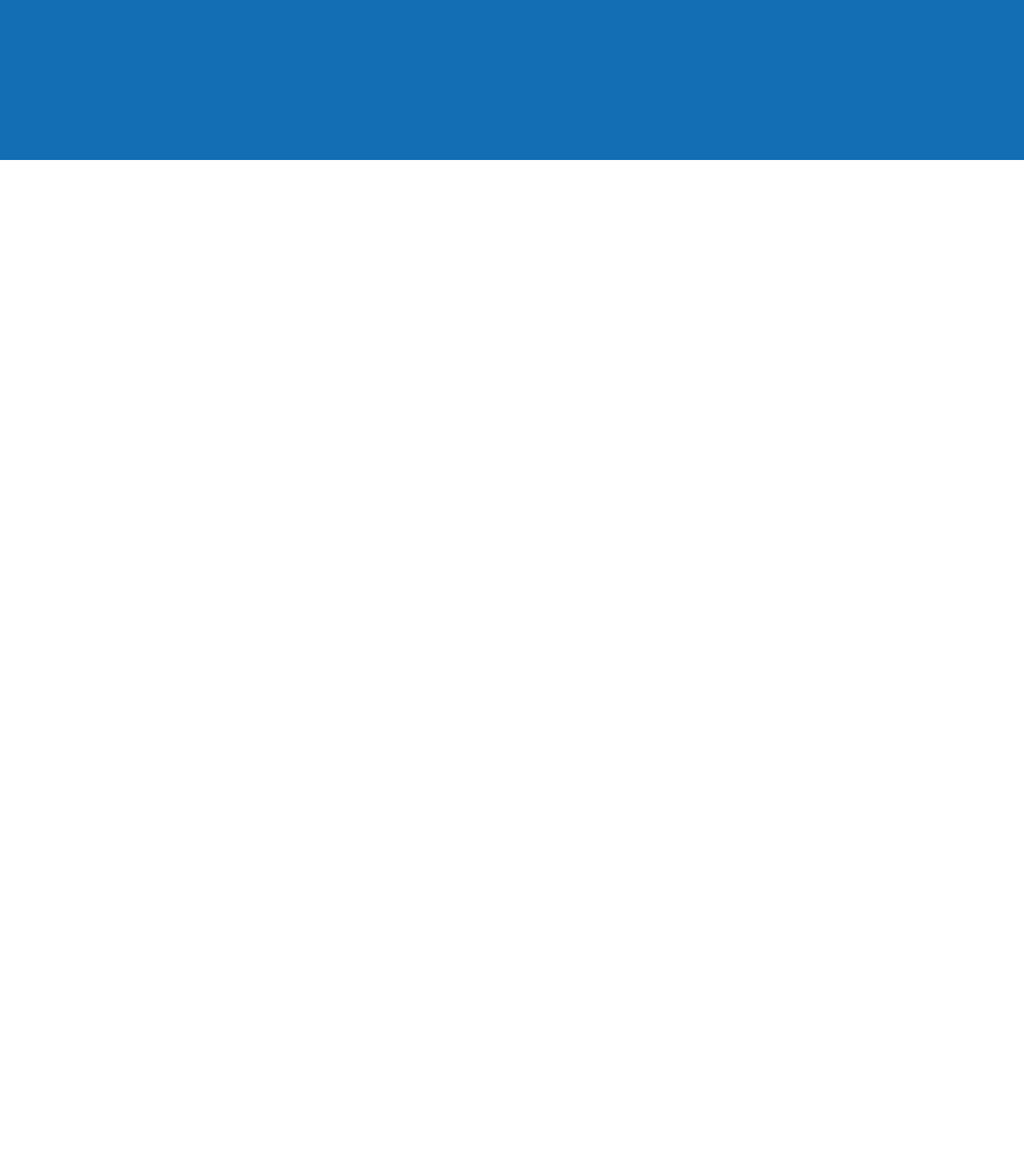
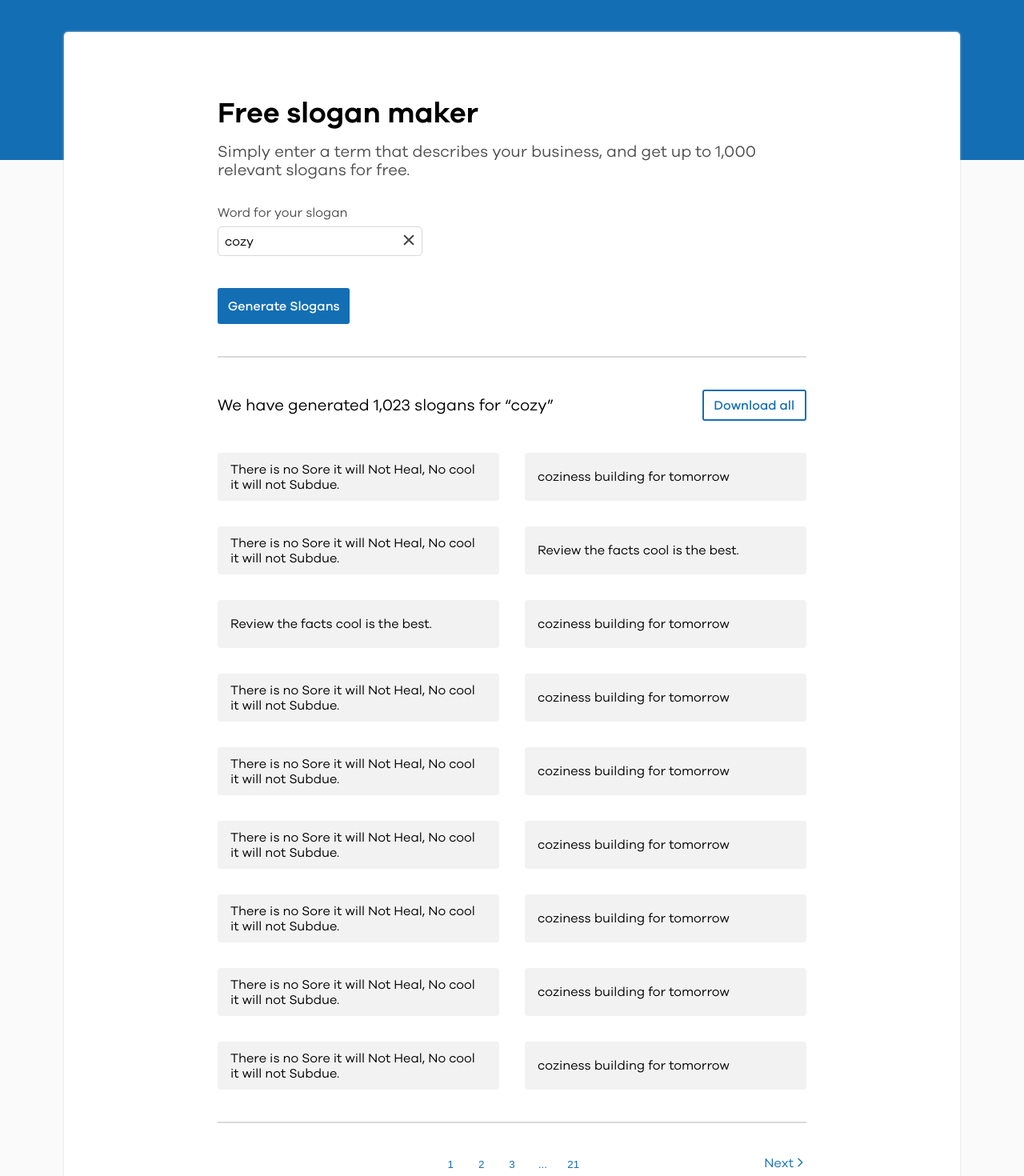
Before and after one commit to aman11s/dukaan-assignment, a React (Create React App) app: page / in a window 1280 px wide. Shown: the part 120-1590 px from the top of the page at 80% size. Before the commit the page ends 800 px from the top, so only its background shows below. Built offline with nearby package versions, Linux system fonts and the light colour scheme.

Commit message:
feat : add slogan maker comp

```diff
--- a/package.json
+++ b/package.json
@@ -8,6 +8,7 @@
     "@testing-library/user-event": "^13.5.0",
     "react": "^18.2.0",
     "react-dom": "^18.2.0",
+    "react-icons": "^4.6.0",
     "react-scripts": "5.0.1",
     "web-vitals": "^2.1.4"
   },
--- a/src/App.css
+++ b/src/App.css
@@ -0,0 +1,47 @@
+.max-app-width {
+  max-width: 70rem;
+}
+
+.light-font-color {
+  color: var(--light-font);
+}
+
+.d-block {
+  display: block;
+}
+
+.btn {
+  font-family: inherit;
+  border: none;
+  padding: 0.8rem;
+  font-weight: 500;
+  font-size: inherit;
+  border-radius: 3px;
+  cursor: pointer;
+}
+
+.primary-btn {
+  background-color: var(--primary-color);
+  color: var(--white-color);
+}
+
+.primary-outline-btn {
+  padding: 0.5rem 0.8rem;
+  border: 2px solid var(--primary-color);
+  color: var(--primary-color);
+  background-color: var(--white-color);
+}
+
+.secondary-btn {
+  background-color: var(--white-color);
+  color: var(--primary-color);
+}
+
+.link {
+  background-color: transparent;
+  color: var(--white-color);
+}
+
+.divider {
+  border: 1px solid var(--divider-color);
+}
--- a/src/App.jsx
+++ b/src/App.jsx
@@ -1,10 +1,11 @@
 import "./App.css";
-import { Header } from "./components";
+import { Header, Main } from "./components";
 
 function App() {
   return (
     <div className="App">
       <Header />
+      <Main />
     </div>
   );
 }
--- /dev/null
+++ b/src/components/GeneratedSlogans/GeneratedSlogans.css
@@ -0,0 +1,61 @@
+.generated-slogans-header {
+  display: flex;
+  align-items: center;
+  justify-content: space-between;
+}
+
+.generated-slogans {
+  display: flex;
+  flex-wrap: wrap;
+  gap: 2rem;
+  justify-content: space-between;
+}
+
+.slogan {
+  display: flex;
+  align-items: center;
+  width: 22rem;
+  height: 3.75rem;
+  padding: 0.5rem 1rem;
+  background-color: var(--medium-grey);
+  border-radius: 4px;
+  cursor: pointer;
+}
+
+.pagination {
+  position: relative;
+}
+
+.pagination-btn-wrapper {
+  list-style: none;
+  display: flex;
+  justify-content: center;
+  gap: 1rem;
+}
+
+.pagination-btn {
+  cursor: pointer;
+  border: none;
+  background-color: transparent;
+  color: var(--primary-color);
+  width: 1.4rem;
+  height: 1.5rem;
+}
+
+.pagination-btn:focus {
+  color: var(--white-color);
+  background-color: var(--primary-color);
+  border-radius: 50%;
+}
+
+.next-btn {
+  position: absolute;
+  top: 0;
+  right: 0;
+  background-color: transparent;
+  padding: 0;
+  color: var(--primary-color);
+  font-weight: 400;
+  display: flex;
+  align-items: center;
+}
--- /dev/null
+++ b/src/components/GeneratedSlogans/GeneratedSlogans.jsx
@@ -0,0 +1,47 @@
+import React from "react";
+import { slogansData } from "../../data";
+import { HiOutlineChevronRight } from "react-icons/hi";
+import "./GeneratedSlogans.css";
+
+export const GeneratedSlogans = () => {
+  return (
+    <>
+      <div className="generated-slogans-header my-5">
+        <div className="fs-lg">We have generated 1,023 slogans for “cozy”</div>
+        <button className="btn primary-outline-btn">Download all</button>
+      </div>
+      <div className="generated-slogans max-app-width">
+        {slogansData.map(({ id, slogan }) => {
+          return (
+            <div className="slogan" key={id}>
+              {slogan}
+            </div>
+          );
+        })}
+      </div>
+      <hr className="divider my-5" />
+      <div className="pagination">
+        <ul className="pagination-btn-wrapper">
+          <li>
+            <button className="pagination-btn">1</button>
+          </li>
+          <li>
+            <button className="pagination-btn">2</button>
+          </li>
+          <li>
+            <button className="pagination-btn">3</button>
+          </li>
+          <li>
+            <button className="pagination-btn">...</button>
+          </li>
+          <li>
+            <button className="pagination-btn">21</button>
+          </li>
+        </ul>
+        <button className="btn next-btn">
+          Next <HiOutlineChevronRight />
+        </button>
+      </div>
+    </>
+  );
+};
--- a/src/components/Header/Header.css
+++ b/src/components/Header/Header.css
@@ -4,27 +4,6 @@
 }
 
 .header-elem {
-  max-width: 70rem;
   display: flex;
   justify-content: space-between;
 }
-
-.btn {
-  font-family: inherit;
-  border: none;
-  padding: 0.8rem;
-  font-weight: 500;
-  font-size: 1.1rem;
-  border-radius: 3px;
-  cursor: pointer;
-}
-
-.primary-btn {
-  background-color: var(--white-color);
-  color: var(--primary-color);
-}
-
-.secondary-btn {
-  background-color: transparent;
-  color: var(--white-color);
-}
--- a/src/components/Header/Header.jsx
+++ b/src/components/Header/Header.jsx
@@ -4,12 +4,12 @@ import logo from "../../assets/logo.svg";
 
 export const Header = () => {
   return (
-    <div className="header pt-2">
-      <div className="header-elem mx-auto">
+    <div className="header pt-3">
+      <div className="header-elem mx-auto max-app-width">
         <img src={logo} alt="logo" />
         <div>
-          <button className="secondary-btn btn mx-2">Sign In</button>
-          <button className="primary-btn btn ml-2">Dukaan for PC</button>
+          <button className="btn link mx-2">Sign In</button>
+          <button className="btn secondary-btn  ml-2">Dukaan for PC</button>
         </div>
       </div>
     </div>
--- /dev/null
+++ b/src/components/Main/Main.jsx
@@ -0,0 +1,10 @@
+import React from "react";
+import { SloganMaker } from "../SloganMaker/SloganMaker";
+
+export const Main = () => {
+  return (
+    <>
+      <SloganMaker />
+    </>
+  );
+};
--- /dev/null
+++ b/src/components/SloganMaker/SloganMaker.css
@@ -0,0 +1,37 @@
+.slogan-section {
+  background-color: var(--light-grey);
+  min-height: 90rem;
+}
+
+.slogan-maker-container {
+  position: absolute;
+  top: 10rem;
+  left: 0;
+  right: 0;
+  background-color: var(--white-color);
+  padding: 5rem 12rem;
+  border-radius: 5px;
+  box-shadow: 0px 0px 3px var(--container-shadow);
+}
+
+#slogan-input {
+  border: 1px solid #d9d9d9;
+  border-radius: 5px;
+  font-family: inherit;
+  font-size: inherit;
+  padding: 0.5rem;
+  min-width: 16rem;
+}
+
+.input-box {
+  display: inline-block;
+  position: relative;
+}
+
+.close-icon {
+  position: absolute;
+  font-size: 1.5rem;
+  right: 5px;
+  top: 5px;
+  cursor: pointer;
+}
--- /dev/null
+++ b/src/components/SloganMaker/SloganMaker.jsx
@@ -0,0 +1,49 @@
+import React, { useState } from "react";
+import { IoClose } from "react-icons/io5";
+import { GeneratedSlogans } from "../GeneratedSlogans/GeneratedSlogans";
+import "./SloganMaker.css";
+
+export const SloganMaker = () => {
+  const [sloganInput, setSloganInput] = useState("cozy");
+
+  return (
+    <>
+      <section className="slogan-section">
+        <div className="slogan-maker-container max-app-width mx-auto">
+          <h1 className="fs-4xl">Free slogan maker</h1>
+          <p className="light-font-color mt-2 fs-lg">
+            Simply enter a term that describes your business, and get up to
+            1,000 relevant slogans for free.
+          </p>
+          <label
+            htmlFor="slogan-input"
+            className="light-font-color mt-4 mb-1 d-block"
+          >
+            Word for your slogan
+          </label>
+          <div className="input-box">
+            <input
+              onChange={(e) => setSloganInput(e.target.value)}
+              value={sloganInput}
+              type="text"
+              placeholder="Enter slogan keyword"
+              id="slogan-input"
+            />
+            {sloganInput.length > 0 && (
+              <IoClose
+                onClick={() => setSloganInput("")}
+                className="close-icon"
+                color="#4d4d4d"
+              />
+            )}
+          </div>
+          <div className="my-5">
+            <button className="btn primary-btn">Generate Slogans</button>
+          </div>
+          <hr className="divider" />
+          <GeneratedSlogans />
+        </div>
+      </section>
+    </>
+  );
+};
--- a/src/components/index.js
+++ b/src/components/index.js
@@ -1 +1,4 @@
 export { Header } from "./Header/Header";
+export { Main } from "./Main/Main";
+export { SloganMaker } from "./SloganMaker/SloganMaker";
+export { GeneratedSlogans } from "./GeneratedSlogans/GeneratedSlogans";
--- a/src/index.css
+++ b/src/index.css
@@ -28,6 +28,10 @@
   --primary-color: #146eb4;
   --white-color: #fff;
   --light-grey: #fafafa;
+  --medium-grey: #f2f2f2;
+  --light-font: #4d4d4d;
+  --container-shadow: #dcdcdc;
+  --divider-color: #d9d9d9;
 }
 
 body {
```
